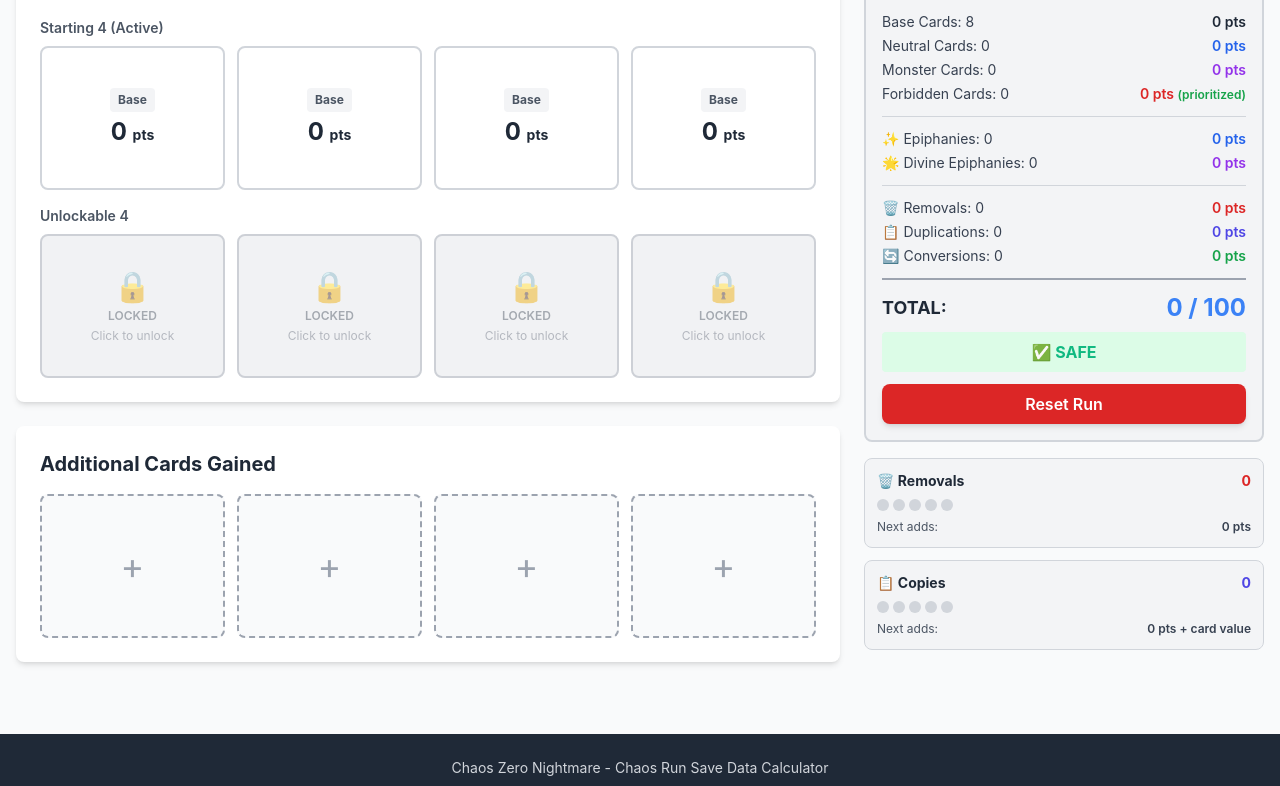
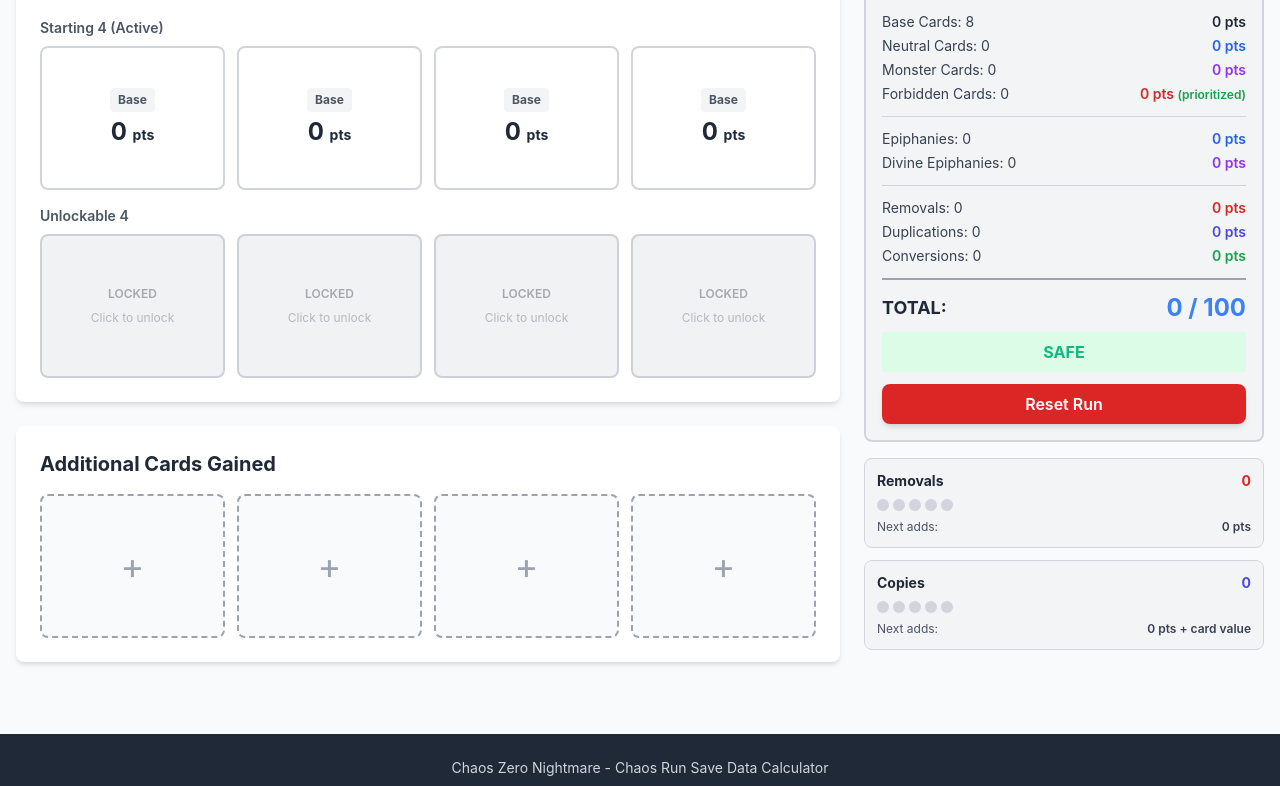
Before and after one commit to Jaxic/CZN-Calc, a React (Vite) app: page / in a window 1280 px wide. Shown: the part 674-1460 px from the top of the page. Built offline with nearby package versions, Linux system fonts and the light colour scheme.

Commit message:
Remove emojis from all UI components
Clean up interface by removing all emoji characters from labels, buttons, and status messages throughout the application.

```diff
--- a/src/components/BreakdownPanel.jsx
+++ b/src/components/BreakdownPanel.jsx
@@ -58,11 +58,11 @@ const BreakdownPanel = () => {
         {/* Epiphanies */}
         <div className="space-y-1">
           <div className="flex justify-between text-sm">
-            <span className="text-gray-700 dark:text-gray-300">✨ Epiphanies: {breakdown.regularEpiphanies.count}</span>
+            <span className="text-gray-700 dark:text-gray-300">Epiphanies: {breakdown.regularEpiphanies.count}</span>
             <span className="font-semibold text-blue-600 dark:text-blue-400">{breakdown.regularEpiphanies.points} pts</span>
           </div>
           <div className="flex justify-between text-sm">
-            <span className="text-gray-700 dark:text-gray-300">🌟 Divine Epiphanies: {breakdown.divineEpiphanies.count}</span>
+            <span className="text-gray-700 dark:text-gray-300">Divine Epiphanies: {breakdown.divineEpiphanies.count}</span>
             <span className="font-semibold text-purple-600 dark:text-purple-400">{breakdown.divineEpiphanies.points} pts</span>
           </div>
         </div>
@@ -73,7 +73,7 @@ const BreakdownPanel = () => {
         <div className="space-y-1">
           <div className="flex justify-between text-sm">
             <span className="text-gray-700 dark:text-gray-300">
-              🗑️ Removals: {breakdown.removals.count}
+              Removals: {breakdown.removals.count}
               {breakdown.removals.bonusCount > 0 && (
                 <span className="text-xs"> (+{breakdown.removals.bonusCount} bonus)</span>
               )}
@@ -81,11 +81,11 @@ const BreakdownPanel = () => {
             <span className="font-semibold text-red-600 dark:text-red-400">{breakdown.removals.points} pts</span>
           </div>
           <div className="flex justify-between text-sm">
-            <span className="text-gray-700 dark:text-gray-300">📋 Duplications: {breakdown.duplications.count}</span>
+            <span className="text-gray-700 dark:text-gray-300">Duplications: {breakdown.duplications.count}</span>
             <span className="font-semibold text-indigo-600 dark:text-indigo-400">{breakdown.duplications.points} pts</span>
           </div>
           <div className="flex justify-between text-sm">
-            <span className="text-gray-700 dark:text-gray-300">🔄 Conversions: {breakdown.conversions.count}</span>
+            <span className="text-gray-700 dark:text-gray-300">Conversions: {breakdown.conversions.count}</span>
             <span className="font-semibold text-green-600 dark:text-green-400">{breakdown.conversions.points} pts</span>
           </div>
         </div>
--- a/src/components/CardPopup.jsx
+++ b/src/components/CardPopup.jsx
@@ -95,22 +95,21 @@ const CardPopup = ({ cardId, onClose }) => {
 
         {/* Card visual representation */}
         <div className="bg-gradient-to-br from-blue-50 to-purple-50 dark:from-blue-900 dark:to-purple-900 dark:bg-opacity-30 p-6 rounded-lg mb-4 text-center border-2 border-gray-300 dark:border-gray-600">
-          <div className="text-6xl mb-2">🎴</div>
-          <div className="font-bold text-lg text-gray-800 dark:text-gray-100">{getCardTypeName()}</div>
+          <div className="font-bold text-lg text-gray-800 dark:text-gray-100 mb-2">{getCardTypeName()}</div>
           <div className="text-2xl font-bold text-primary dark:text-blue-400 mt-2">
             {calculateDisplayPoints()}
           </div>
           {card.epiphanyType !== 'none' && (
             <div className="text-sm font-semibold mt-2 text-purple-600 dark:text-purple-400">
-              {card.epiphanyType === 'regular' && '✨ Has Regular Epiphany'}
-              {card.epiphanyType === 'divine' && '🌟 Has Divine Epiphany'}
+              {card.epiphanyType === 'regular' && 'Has Regular Epiphany'}
+              {card.epiphanyType === 'divine' && 'Has Divine Epiphany'}
             </div>
           )}
           {card.isConverted && (
-            <div className="text-sm text-gray-600 dark:text-gray-300 mt-1">🔄 Converted to Neutral</div>
+            <div className="text-sm text-gray-600 dark:text-gray-300 mt-1">Converted to Neutral</div>
           )}
           {card.type === 'forbidden' && (
-            <div className="text-sm text-green-600 dark:text-green-400 font-semibold mt-1">✓ Prioritized when over cap</div>
+            <div className="text-sm text-green-600 dark:text-green-400 font-semibold mt-1">Prioritized when over cap</div>
           )}
         </div>
 
@@ -124,7 +123,7 @@ const CardPopup = ({ cardId, onClose }) => {
                 onClick={() => handleAddEpiphany('regular')}
                 className="w-full py-3 px-4 rounded-lg text-left border-2 border-blue-300 dark:border-blue-600 bg-blue-50 dark:bg-blue-900 dark:bg-opacity-30 hover:bg-blue-100 dark:hover:bg-blue-800 dark:hover:bg-opacity-40 transition-colors"
               >
-                <div className="font-semibold text-blue-700 dark:text-blue-300">✨ Add Regular Epiphany</div>
+                <div className="font-semibold text-blue-700 dark:text-blue-300">Add Regular Epiphany</div>
                 <div className="text-sm text-gray-600 dark:text-gray-300">
                   {card.type === 'base' ? 'FREE (0 points on base cards)' : '+10 points to this card'}
                 </div>
@@ -134,7 +133,7 @@ const CardPopup = ({ cardId, onClose }) => {
                 onClick={() => handleAddEpiphany('divine')}
                 className="w-full py-3 px-4 rounded-lg text-left border-2 border-purple-300 dark:border-purple-600 bg-purple-50 dark:bg-purple-900 dark:bg-opacity-30 hover:bg-purple-100 dark:hover:bg-purple-800 dark:hover:bg-opacity-40 transition-colors"
               >
-                <div className="font-semibold text-purple-700 dark:text-purple-300">🌟 Add Divine Epiphany</div>
+                <div className="font-semibold text-purple-700 dark:text-purple-300">Add Divine Epiphany</div>
                 <div className="text-sm text-gray-600 dark:text-gray-300">+20 points to this card</div>
               </button>
             </>
@@ -143,7 +142,7 @@ const CardPopup = ({ cardId, onClose }) => {
           {!canAddEpiphany && !card.isRemoved && (
             <div className="w-full py-3 px-4 rounded-lg border-2 border-gray-300 dark:border-gray-600 bg-gray-100 dark:bg-gray-700 opacity-60">
               <div className="font-semibold text-gray-500 dark:text-gray-400">
-                {card.epiphanyType !== 'none' ? '✓ Epiphany Already Added' : 'Epiphany Unavailable'}
+                {card.epiphanyType !== 'none' ? 'Epiphany Already Added' : 'Epiphany Unavailable'}
               </div>
               <div className="text-sm text-gray-500 dark:text-gray-400">
                 Each card can only have one epiphany
@@ -156,14 +155,14 @@ const CardPopup = ({ cardId, onClose }) => {
               onClick={handleConvert}
               className="w-full py-3 px-4 rounded-lg text-left border-2 border-green-300 dark:border-green-600 bg-green-50 dark:bg-green-900 dark:bg-opacity-30 hover:bg-green-100 dark:hover:bg-green-800 dark:hover:bg-opacity-40 transition-colors"
             >
-              <div className="font-semibold text-green-700 dark:text-green-300">🔄 Convert to Neutral</div>
+              <div className="font-semibold text-green-700 dark:text-green-300">Convert to Neutral</div>
               <div className="text-sm text-gray-600 dark:text-gray-300">Changes card type to Neutral (+10 conversion pts)</div>
             </button>
           ) : (
             !card.isRemoved && (
               <div className="w-full py-3 px-4 rounded-lg border-2 border-gray-300 dark:border-gray-600 bg-gray-100 dark:bg-gray-700 opacity-60">
                 <div className="font-semibold text-gray-500 dark:text-gray-400">
-                  {card.isConverted ? '✓ Already Converted' : '✓ Already Neutral'}
+                  {card.isConverted ? 'Already Converted' : 'Already Neutral'}
                 </div>
               </div>
             )
@@ -174,7 +173,7 @@ const CardPopup = ({ cardId, onClose }) => {
               onClick={handleDuplicate}
               className="w-full py-3 px-4 rounded-lg text-left border-2 border-indigo-300 dark:border-indigo-600 bg-indigo-50 dark:bg-indigo-900 dark:bg-opacity-30 hover:bg-indigo-100 dark:hover:bg-indigo-800 dark:hover:bg-opacity-40 transition-colors"
             >
-              <div className="font-semibold text-indigo-700 dark:text-indigo-300">📋 Copy Card</div>
+              <div className="font-semibold text-indigo-700 dark:text-indigo-300">Copy Card</div>
               <div className="text-sm text-gray-600 dark:text-gray-300">Create a copy (inherits all properties)</div>
             </button>
           )}
@@ -184,7 +183,7 @@ const CardPopup = ({ cardId, onClose }) => {
               onClick={handleRemove}
               className="w-full py-3 px-4 rounded-lg text-left border-2 border-red-300 dark:border-red-600 bg-red-50 dark:bg-red-900 dark:bg-opacity-30 hover:bg-red-100 dark:hover:bg-red-800 dark:hover:bg-opacity-40 transition-colors"
             >
-              <div className="font-semibold text-red-700 dark:text-red-300">🗑️ Remove Card</div>
+              <div className="font-semibold text-red-700 dark:text-red-300">Remove Card</div>
               <div className="text-sm text-gray-600 dark:text-gray-300">
                 Mark as removed (adds to removal counter)
                 {card.type === 'base' && (
@@ -196,7 +195,7 @@ const CardPopup = ({ cardId, onClose }) => {
 
           {card.isRemoved && (
             <div className="w-full py-3 px-4 rounded-lg border-2 border-gray-300 dark:border-gray-600 bg-gray-100 dark:bg-gray-700">
-              <div className="font-semibold text-gray-500 dark:text-gray-400">🗑️ Card Already Removed</div>
+              <div className="font-semibold text-gray-500 dark:text-gray-400">Card Already Removed</div>
               <div className="text-sm text-gray-500 dark:text-gray-400">This card is marked as removed</div>
             </div>
           )}
--- a/src/components/CardSlot.jsx
+++ b/src/components/CardSlot.jsx
@@ -96,8 +96,7 @@ const CardSlot = ({ card, onClick, isAddButton = false }) => {
     >
       {card.isLocked ? (
         <>
-          <div className="text-3xl mb-1">🔒</div>
-          <div className="text-xs font-semibold text-gray-600 dark:text-gray-400">LOCKED</div>
+          <div className="text-xs font-semibold text-gray-600 dark:text-gray-400 mb-1">LOCKED</div>
           {card.cardName && (
             <div className="text-sm font-bold text-gray-900 dark:text-gray-900 mt-2 px-2 py-1 text-center line-clamp-2 bg-white bg-opacity-80 rounded">
               {card.cardName}
@@ -128,20 +127,20 @@ const CardSlot = ({ card, onClick, isAddButton = false }) => {
           {/* Epiphany indicator */}
           {card.epiphanyType !== 'none' && (
             <div className="text-xs font-semibold mt-1 dark:text-gray-200">
-              {card.epiphanyType === 'regular' && '✨ Epiphany'}
-              {card.epiphanyType === 'divine' && '🌟 Divine'}
+              {card.epiphanyType === 'regular' && 'Epiphany'}
+              {card.epiphanyType === 'divine' && 'Divine'}
             </div>
           )}
 
           {/* Conversion indicator */}
           {card.isConverted && (
-            <div className="text-xs text-gray-500 dark:text-gray-400 mt-0.5">🔄 Converted</div>
+            <div className="text-xs text-gray-500 dark:text-gray-400 mt-0.5">Converted</div>
           )}
 
           {/* Removed overlay */}
           {card.isRemoved && (
             <div className="text-xs font-bold text-red-600 dark:text-red-400 mt-1">
-              🗑️ REMOVED
+              REMOVED
             </div>
           )}
         </>
--- a/src/components/CharacterSelector.jsx
+++ b/src/components/CharacterSelector.jsx
@@ -57,7 +57,6 @@ const CharacterSelector = () => {
           rel="noopener noreferrer"
           className="ml-auto px-6 py-2 bg-orange-500 hover:bg-orange-600 dark:bg-orange-600 dark:hover:bg-orange-700 text-white font-semibold rounded-lg transition-colors shadow-md flex items-center gap-2"
         >
-          <span>☕</span>
           <span>Buy Me a Coffee</span>
         </a>
       </div>
--- a/src/components/DuplicationTracker.jsx
+++ b/src/components/DuplicationTracker.jsx
@@ -58,7 +58,7 @@ const DuplicationTracker = () => {
   return (
     <div className="bg-gray-100 dark:bg-gray-700 p-3 rounded-lg border border-gray-300 dark:border-gray-600">
       <div className="flex items-center justify-between mb-2">
-        <h4 className="text-sm font-bold text-gray-800 dark:text-gray-100">📋 Copies</h4>
+        <h4 className="text-sm font-bold text-gray-800 dark:text-gray-100">Copies</h4>
         <span className="text-sm font-bold text-indigo-600 dark:text-indigo-400">{totalDuplications}</span>
       </div>
 
--- a/src/components/RemovalTracker.jsx
+++ b/src/components/RemovalTracker.jsx
@@ -52,7 +52,7 @@ const RemovalTracker = () => {
   return (
     <div className="bg-gray-100 dark:bg-gray-700 p-3 rounded-lg border border-gray-300 dark:border-gray-600">
       <div className="flex items-center justify-between mb-2">
-        <h4 className="text-sm font-bold text-gray-800 dark:text-gray-100">🗑️ Removals</h4>
+        <h4 className="text-sm font-bold text-gray-800 dark:text-gray-100">Removals</h4>
         <span className="text-sm font-bold text-red-600 dark:text-red-400">{totalRemovals}</span>
       </div>
 
--- a/src/utils/calculations.js
+++ b/src/utils/calculations.js
@@ -172,28 +172,28 @@ export function getStatus(current, cap) {
       type: 'danger',
       message: 'OVER LIMIT - Cards Will Be Lost',
       color: 'red',
-      icon: '❌'
+      icon: ''
     };
   } else if (percentage === 100) {
     return {
       type: 'success',
       message: 'PERFECT - Exactly at Cap',
       color: 'green',
-      icon: '🎯'
+      icon: ''
     };
   } else if (percentage >= 90) {
     return {
       type: 'warning',
       message: 'WARNING - Close to Limit',
       color: 'yellow',
-      icon: '⚠️'
+      icon: ''
     };
   } else {
     return {
       type: 'success',
       message: 'SAFE',
       color: 'green',
-      icon: '✅'
+      icon: ''
     };
   }
 }
```
